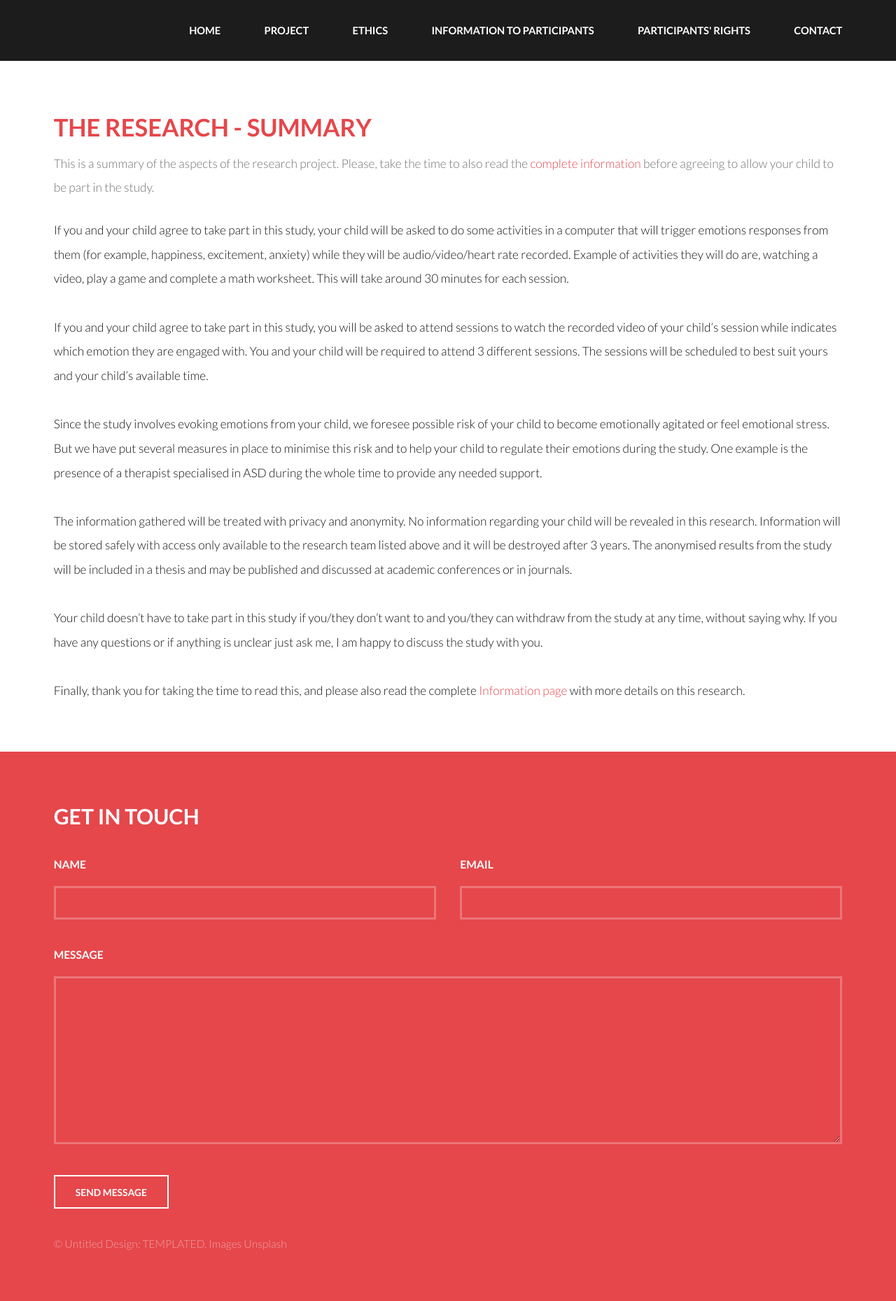
After one commit to annanda/website_emotion_detection_for_children_with_asd, a Flask app: page /summary in a window 1280 px wide. The commit adds this page. Shown: the whole page at 70% size. Run offline with Flask 2, Linux system fonts and the light colour scheme.

Commit message:
adding more pages and content

```diff
--- a/app.py
+++ b/app.py
@@ -51,5 +51,10 @@ def information_page():
     return render_template('information.html')
 
 
+@app.route('/summary', methods=['GET'])
+def summary_page():
+    return render_template('summary.html')
+
+
 if __name__ == '__main__':
     app.run(debug=True, host='0.0.0.0', port=9090)
--- a/templates/index.html
+++ b/templates/index.html
@@ -20,7 +20,7 @@
             take part in an Emotion Detection research study.</p>
 
         <ul class="actions">
-            <li><a href="/about_project" class="button alt">Learn More</a></li>
+            <li><a href="/summary" class="button alt">Learn More</a></li>
         </ul>
     </div>
 </section>
@@ -107,8 +107,7 @@
                 <header>
                     <h3>Documents</h3>
                 </header>
-                <p>Morbi interdum mollis sapien. Sed ac risus. Phasellus lacinia, magna lorem ullamcorper laoreet,
-                    lectus arcu.</p>
+                <p>Where you can find all the documents about this project.</p>
                 <ul class="actions">
                     <li><a href="#" class="button alt">Learn More</a></li>
                 </ul>
--- /dev/null
+++ b/templates/summary.html
@@ -0,0 +1,94 @@
+<!DOCTYPE HTML>
+<!--
+	Introspect by TEMPLATED
+	templated.co @templatedco
+	Released for free under the Creative Commons Attribution 3.0 license (templated.co/license)
+-->
+<html>
+{% include 'head.html' %}
+<body>
+
+<!-- Header -->
+{% include 'header.html' %}
+
+<!-- Main -->
+<section id="main">
+    <div class="inner">
+        <header class="major special">
+            <h1>THE RESEARCH - Summary</h1>
+            <p>This is a summary of the aspects of the research project. Please, take the time to also read the
+                <a href="/information">complete information</a> before agreeing to allow your child to be part in the
+                study.</p>
+        </header>
+        <p> If you and your child agree to take part in this study, your child will be asked to do some activities in a
+            computer that will trigger emotions responses from them (for example, happiness, excitement, anxiety) while
+            they will be
+            audio/video/heart rate recorded. Example of activities they will do are, watching a video, play a game and
+            complete a math worksheet. This will take around 30 minutes for each session.</p>
+        <p>
+            If you and your child agree to take part in this study, you will be asked to attend sessions to watch the
+            recorded video of your child’s session while indicates which emotion they are engaged with. You and your
+            child will be required to attend 3 different sessions. The sessions will be scheduled to best suit yours and
+            your child’s available time. </p>
+        <p>
+            Since the study involves evoking emotions from your child, we foresee possible risk of your child to become
+            emotionally agitated or feel emotional stress. But we have put several measures in place to minimise this
+            risk and to help your child to regulate their emotions during the study. One example is the presence of a
+            therapist specialised in ASD during the whole time to provide any needed support.</p>
+        <p>
+            The information gathered will be treated with privacy and anonymity. No information regarding your child
+            will be revealed in this research. Information will be stored safely with access only available to the
+            research team listed above and it will be destroyed after 3 years. The anonymised results from the study
+            will be included in a thesis and may be published and discussed at academic conferences or in journals.</p>
+        <p>
+            Your child doesn’t have to take part in this study if you/they don’t want to and you/they can withdraw from
+            the study at any time, without saying why. If you have any questions or if anything is unclear just ask me,
+            I am happy to discuss the study with you.</p>
+
+        <p>
+            Finally, thank you for taking the time to read this, and please also read the complete <a
+                href="/information">Information page</a> with
+            more details on this research.
+
+        </p>
+    </div>
+</section>
+
+<!-- Footer -->
+<section id="footer">
+    <div class="inner">
+        <header>
+            <h2>Get in Touch</h2>
+        </header>
+        <form method="post" action="#">
+            <div class="field half first">
+                <label for="name">Name</label>
+                <input type="text" name="name" id="name"/>
+            </div>
+            <div class="field half">
+                <label for="email">Email</label>
+                <input type="text" name="email" id="email"/>
+            </div>
+            <div class="field">
+                <label for="message">Message</label>
+                <textarea name="message" id="message" rows="6"></textarea>
+            </div>
+            <ul class="actions">
+                <li><input type="submit" value="Send Message" class="alt"/></li>
+            </ul>
+        </form>
+        <div class="copyright">
+            &copy; Untitled Design: <a href="https://templated.co/">TEMPLATED</a>. Images <a
+                href="https://unsplash.com/">Unsplash</a>
+        </div>
+    </div>
+</section>
+
+<!-- Scripts -->
+<script src="../static/assets/js/jquery.min.js"></script>
+<script src="../static/assets/js/skel.min.js"></script>
+<script src="../static/assets/js/util.js"></script>
+<script src="../static/assets/js/main.js"></script>
+
+</body>
+</html>
```
Also changed, not shown: templates/information.html (+41 -2 lines), templates/project.html (+1 -33 lines).
